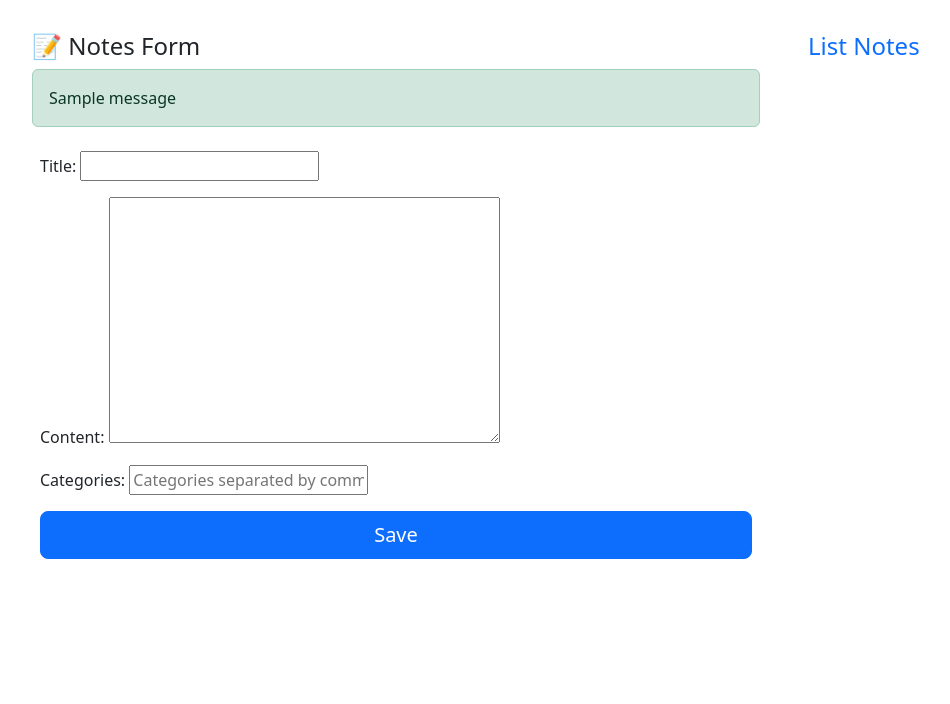
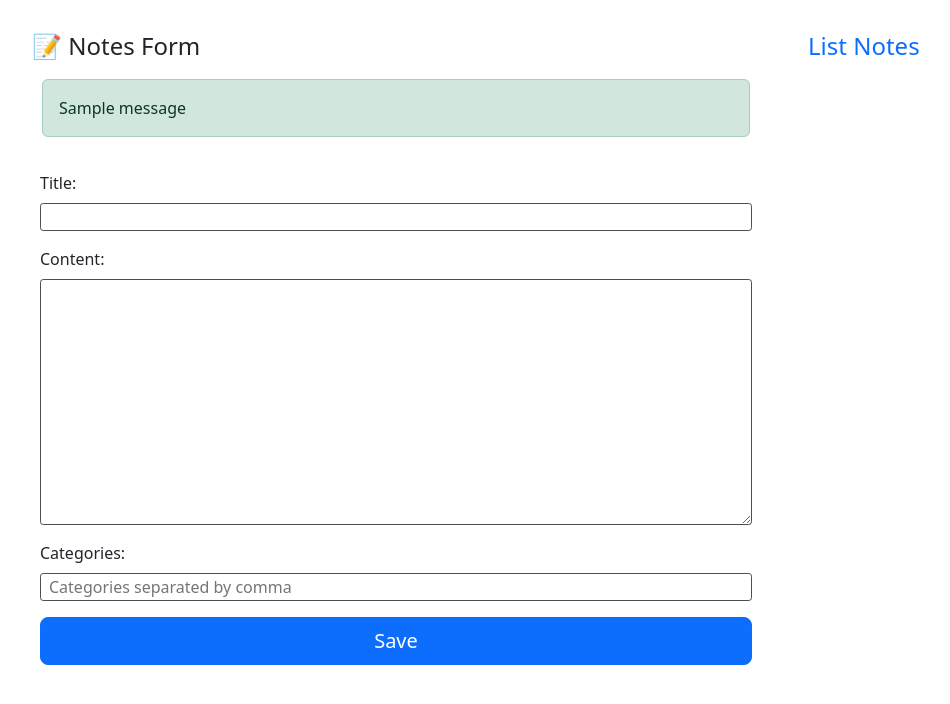
Before and after one commit to alelles16/challenge_list_notes, a Django app: page /notes/ in a window 1280 px wide. Shown: the top 704 px of the page, without its empty margins (50-1000 px from the left). Run offline with Django 5.2, Linux system fonts and the light colour scheme; tables that the repository leaves empty hold one stand-in row (values such as "Sample post"); one stand-in notice (Sample message) is shown.

Commit message:
feat: Improve css styles

```diff
--- a/notes/static/css/notes.css
+++ b/notes/static/css/notes.css
@@ -5,3 +5,30 @@
 .post-form {
     padding: 8px;
 }
+
+.post-form > p > label {
+    display: block;
+    min-width: 100%;
+    font-weight: 400;
+    font-size: 1rem;
+    margin-bottom: .5rem;
+}
+
+.post-form > p > input,
+.post-form > p > textarea,
+.post-form > p > select {
+    display: block;
+    padding-left: 8px !important;
+    min-width: 100%;
+    border-radius: 0.2rem;
+    border: 1px solid #495057 !important;
+}
+
+.messages {
+    padding: 10px;
+}
+
+.list-group-item {
+    padding-bottom: 16px !important;
+    padding-top: 16px !important;
+}
--- a/notes/static/js/notes.js
+++ b/notes/static/js/notes.js
@@ -10,6 +10,11 @@ fetch("/notes/api/")
                 <div>
                     <h6 class="my-0">${note.title}</h6>
                     <small class="text-body-secondary">${note.content}</small>
+                    <div class="my-1">
+                        ${note.categories.map(item => (
+                            `<span class="badge text-bg-secondary ms-1 mb-1">${item}</span>`
+                        )).join("")}
+                    </div>
                 </div>
             </li>`;
     });
--- a/notes/templates/notes/note_list.html
+++ b/notes/templates/notes/note_list.html
@@ -11,9 +11,13 @@
         <div class="row g-5">
             <div class="col-md-8 col-lg-8">
                 <h4 class="mb3">📝 Notes Form</h4>
-                {% for message in messages %}
-                    <div class="alert alert-{% if message.tags %}{{ message.tags }}{% endif %}">{{ message }}</div>
-                {% endfor %}
+                {% if messages %}
+                    <div class="messages">
+                        {% for message in messages %}
+                            <div class="alert alert-{% if message.tags %}{{ message.tags }}{% endif %}">{{ message }}</div>
+                        {% endfor %}
+                    </div>
+                {% endif %}
                 <form method="POST" class="needs-validation post-form" novalidate>
                     {% csrf_token %}
                     {{ form.as_p }}
--- a/notes/urls.py
+++ b/notes/urls.py
@@ -3,5 +3,5 @@ from notes.views import (ListNotes, note_view)
 
 urlpatterns = [
     path('api/', ListNotes.as_view(), name='list'),
-    path('', note_view)
+    path('', note_view, name="note_list")
 ]
--- a/notes/views.py
+++ b/notes/views.py
@@ -1,4 +1,4 @@
-from django.shortcuts import render
+from django.shortcuts import render, redirect
 from rest_framework.views import APIView
 from rest_framework.response import Response
 from django.contrib import messages
@@ -12,11 +12,11 @@ def note_view(request):
     if request.method == "POST":
         form = NoteForm(request.POST)
         if form.is_valid():
-            note = form.save(commit=False)
-            note.save()
+            form.save()
             messages.success(request, "Note saved successfully.")
-    form = NoteForm()
-    form.cleaned_data = {}
+            return redirect("note_list")
+    else:
+        form = NoteForm()
     return render(request, 'notes/note_list.html', {'form': form})
 
 class ListNotes(APIView):
```
